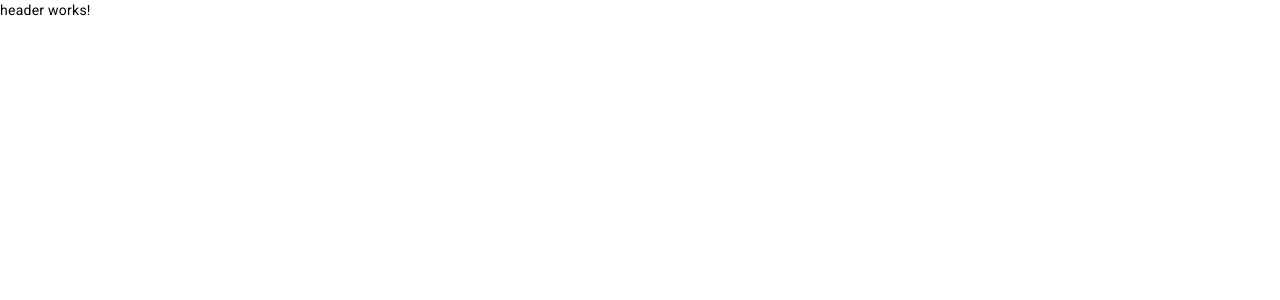
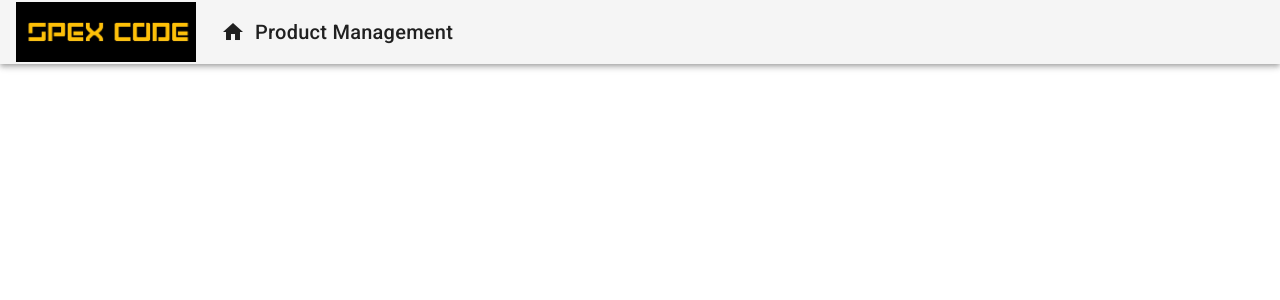
Before and after one commit to rafaelsslemes/angular_product_management, an Angular app: page / in a window 1280 px wide. Shown: the top 300 px of the page. Built offline with nearby package versions, Linux system fonts and the light colour scheme.

Commit message:
Added HeaderModule

```diff
--- a/src/app/app.module.ts
+++ b/src/app/app.module.ts
@@ -5,6 +5,8 @@
 import { AppComponent } from './app.component';
 import { BrowserAnimationsModule } from '@angular/platform-browser/animations';
 import { HeaderComponent } from './components/template/header/header.component';
+
+import { MatToolbarModule } from '@angular/material/toolbar'
 
 @NgModule({
   declarations: [
@@ -14,7 +16,8 @@
   imports: [
     BrowserModule,
     AppRoutingModule,
-    BrowserAnimationsModule
+    BrowserAnimationsModule,
+    MatToolbarModule
   ],
   providers: [],
   bootstrap: [AppComponent]
--- a/src/app/components/template/header/header.component.css
+++ b/src/app/components/template/header/header.component.css
@@ -0,0 +1,24 @@
+.header {
+    display: flex;
+    align-items: center;
+
+}
+
+.header a {
+    display: flex;
+    align-items: center;
+    text-decoration: none;
+}
+
+.header .logo{
+    max-height:60px;
+    max-width: 300px;
+}
+
+.header .title-group{
+    padding-left: 25px;
+}
+
+.header .title-group i{
+    padding-right: 10px;
+}
--- a/src/app/components/template/header/header.component.html
+++ b/src/app/components/template/header/header.component.html
@@ -1 +1,17 @@
-<p>header works!</p>
+<mat-toolbar class="header mat-elevation-z4">
+    <span>
+        <a>
+            <img class="logo" src="assets/img/logo.png" alt="Logo">
+        </a>
+    </span>
+    <span class="title-group">
+        <a>
+            <i class="material-icons">
+                home
+            </i>
+            Product Management
+        </a>
+
+    </span>
+
+</mat-toolbar>
```
Also changed, not shown: src/assets/img/logo.png (added).
